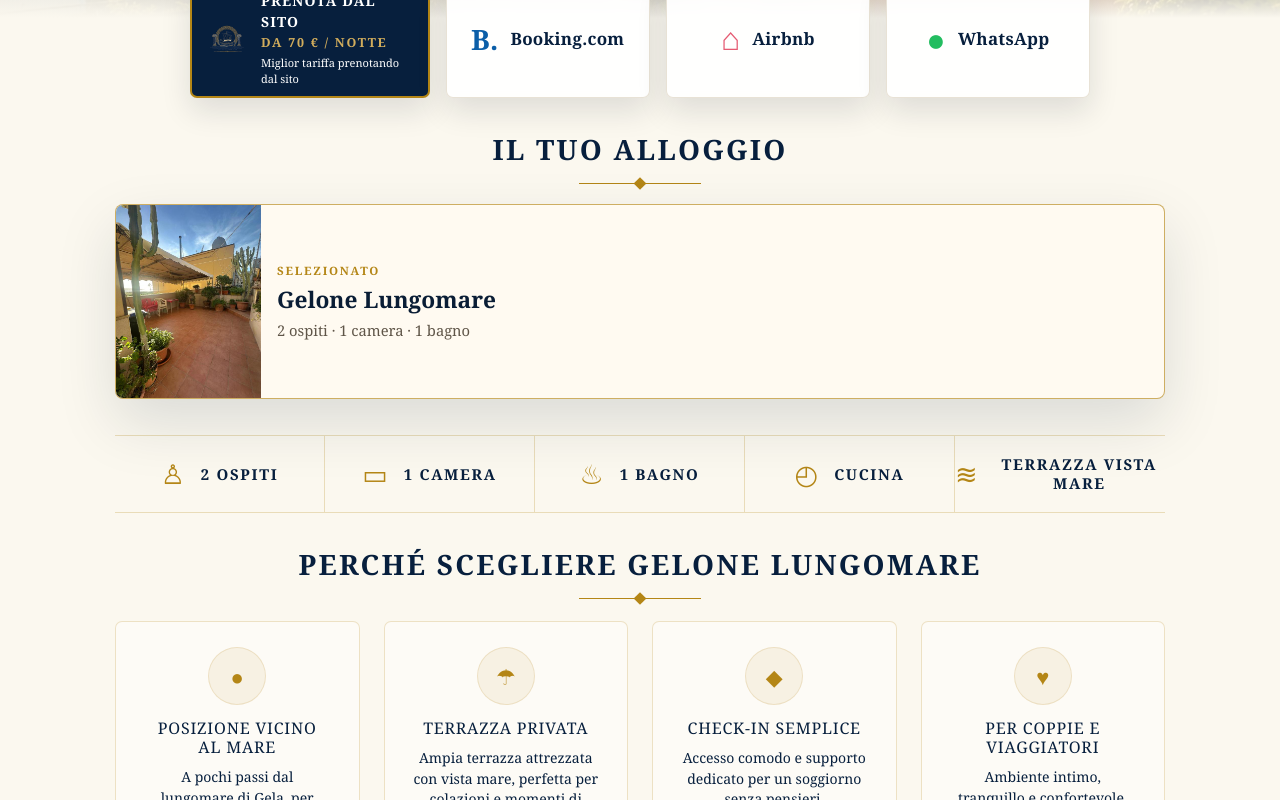
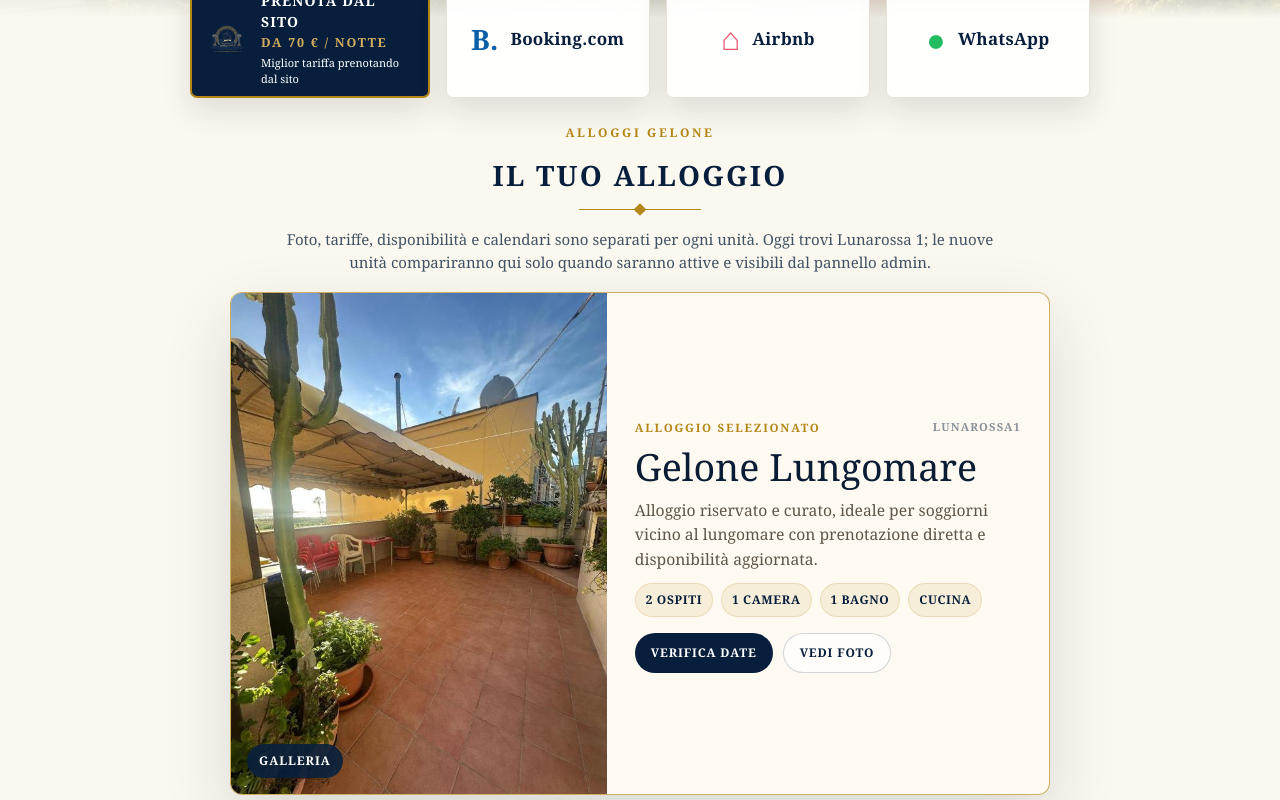
Before and after one commit to romitoorazio/gelone-lungomare, a React (Vite) app: page / in a window 1280 px wide. Shown: the part 520-1320 px from the top of the page. Built offline with nearby package versions, Linux system fonts and the light colour scheme; no server answers; the database is empty; grey boxes are pictures that could not be loaded.

Commit message:
Migliora home multi unita

```diff
--- a/src/App.jsx
+++ b/src/App.jsx
@@ -64,6 +64,28 @@ function getUnitPhotos(unit) {
 function getUnitCover(unit) {
   const photos = getUnitPhotos(unit);
   return photos[0]?.thumbUrl || FOTO_TERRAZZA;
+}
+
+function getUnitDescription(unit) {
+  const text = String(unit?.description || "").trim();
+  if (text && !text.toLowerCase().includes("unità attuale") && !text.toLowerCase().includes("nuova unità")) {
+    return text;
+  }
+
+  return "Alloggio riservato e curato, ideale per soggiorni vicino al lungomare con prenotazione diretta e disponibilità aggiornata.";
+}
+
+function getUnitStats(unit) {
+  const guests = Number(unit?.maxGuests || 2);
+  const bedrooms = Number(unit?.bedrooms || 1);
+  const bathrooms = Number(unit?.bathrooms || 1);
+
+  return [
+    `${guests} ${guests === 1 ? "ospite" : "ospiti"}`,
+    `${bedrooms} ${bedrooms === 1 ? "camera" : "camere"}`,
+    `${bathrooms} ${bathrooms === 1 ? "bagno" : "bagni"}`,
+    unit?.hasKitchen === false ? null : "cucina",
+  ].filter(Boolean);
 }
 
 function pad2(value) {
@@ -194,6 +216,9 @@ export default function App() {
     () => publicUnits.find((unit) => unit.id === selectedPublicUnitId) || publicUnits[0] || DEFAULT_UNIT,
     [publicUnits, selectedPublicUnitId]
   );
+  const selectedUnitName = selectedPublicUnit.publicName || selectedPublicUnit.name || "Gelone Lungomare";
+  const selectedUnitCin = selectedPublicUnit.cin || CIN;
+  const selectedUnitCir = selectedPublicUnit.cir || CIR;
 
   useEffect(() => {
     let mounted = true;
@@ -480,7 +505,7 @@ export default function App() {
 
         <nav className="navlinks" aria-label="Navigazione principale">
           <a className="active" href="#home">Home</a>
-          <a href="#alloggio">Alloggio</a>
+          <a href="#alloggi">Alloggi</a>
           <a href="#foto">Foto</a>
           <a href="#disponibilita">Disponibilità</a>
           <a href="#contatti">Contatti</a>
@@ -506,7 +531,7 @@ export default function App() {
         <div className="hero-bottom-fade" />
 
         <div className="hero-content">
-          <p className="legal-line">CIN: {CIN} <span>|</span> CIR: {CIR}</p>
+          <p className="legal-line">CIN: {selectedUnitCin} <span>|</span> CIR: {selectedUnitCir}</p>
           <h1>Vista mare, terrazza e comfort a due passi dal lungomare di Gela</h1>
           <div className="gold-rule" />
           <p className="hero-copy">
@@ -539,29 +564,79 @@ export default function App() {
       </section>
 
       <section id="alloggi" className="units-showcase">
+        <div className="units-intro">
+          <p className="eyebrow">Alloggi Gelone</p>
           <SectionTitle>{publicUnits.length > 1 ? "SCEGLI IL TUO ALLOGGIO" : "IL TUO ALLOGGIO"}</SectionTitle>
-        <div className="unit-showcase-grid">
+          <p>
+            Foto, tariffe, disponibilità e calendari sono separati per ogni unità. Oggi trovi Lunarossa 1;
+            le nuove unità compariranno qui solo quando saranno attive e visibili dal pannello admin.
+          </p>
+        </div>
+
+        <div className={`unit-showcase-grid ${publicUnits.length === 1 ? "single" : ""}`}>
           {publicUnits.map((unit) => {
             const isSelected = unit.id === selectedPublicUnitId;
+            const stats = getUnitStats(unit);
+            const photoCount = getUnitPhotos(unit).length;
+
             return (
+              <article key={unit.id} className={`unit-showcase-card ${isSelected ? "active" : ""}`}>
                 <button
-                key={unit.id}
                   type="button"
-                className={`unit-showcase-card ${isSelected ? "active" : ""}`}
+                  className="unit-photo-button"
                   onClick={() => {
                     setSelectedPublicUnitId(unit.id);
                     setAvailability(null);
                     setRequestStatus(null);
                     setCalendarRefreshKey((value) => value + 1);
+                    window.setTimeout(() => document.getElementById("foto")?.scrollIntoView({ behavior: "smooth", block: "start" }), 80);
+                  }}
+                  aria-label={`Guarda le foto di ${unit.publicName || unit.name}`}
+                >
+                  <img src={getUnitCover(unit)} alt={unit.publicName || unit.name} />
+                  <span>{photoCount > 0 ? `${photoCount} foto` : "Galleria"}</span>
+                </button>
+
+                <div className="unit-card-body">
+                  <div className="unit-card-topline">
+                    <em>{isSelected ? "Alloggio selezionato" : "Disponibilità separata"}</em>
+                    <b>{unit.id}</b>
+                  </div>
+                  <h3>{unit.publicName || unit.name}</h3>
+                  <p>{getUnitDescription(unit)}</p>
+                  <div className="unit-stat-list">
+                    {stats.map((stat) => <span key={stat}>{stat}</span>)}
+                  </div>
+                  <div className="unit-card-actions">
+                    <button
+                      type="button"
+                      className="unit-primary-action"
+                      onClick={() => {
+                        setSelectedPublicUnitId(unit.id);
+                        setAvailability(null);
+                        setRequestStatus(null);
+                        setCalendarRefreshKey((value) => value + 1);
+                        window.setTimeout(() => document.getElementById("disponibilita")?.scrollIntoView({ behavior: "smooth", block: "start" }), 80);
                       }}
                     >
-                <img src={getUnitCover(unit)} alt={unit.publicName || unit.name} />
-                <span>
-                  <em>{isSelected ? "Selezionato" : "Disponibilità separata"}</em>
-                  <strong>{unit.publicName || unit.name}</strong>
-                  <small>{unit.maxGuests || 2} ospiti · {unit.bedrooms || 1} camera · {unit.bathrooms || 1} bagno</small>
-                </span>
+                      Verifica date
                     </button>
+                    <button
+                      type="button"
+                      className="unit-secondary-action"
+                      onClick={() => {
+                        setSelectedPublicUnitId(unit.id);
+                        setAvailability(null);
+                        setRequestStatus(null);
+                        setCalendarRefreshKey((value) => value + 1);
+                        window.setTimeout(() => document.getElementById("foto")?.scrollIntoView({ behavior: "smooth", block: "start" }), 80);
+                      }}
+                    >
+                      Vedi foto
+                    </button>
+                  </div>
+                </div>
+              </article>
             );
           })}
         </div>
@@ -637,6 +712,7 @@ export default function App() {
         <div className="availability-card">
           <div className="availability-form-wrap">
             <SectionTitle>DISPONIBILITÀ E PRENOTAZIONE</SectionTitle>
+            <p className="selected-unit-strip">Alloggio selezionato: <strong>{selectedUnitName}</strong></p>
             <form className="date-form" onSubmit={checkAvailability}>
               <label>
                 <span>Check-in</span>
@@ -907,14 +983,29 @@ button, input, select { font: inherit; }
 .section-title span::after { content: ''; position: absolute; left: 50%; top: -4px; width: 9px; height: 9px; background: var(--gold); transform: translateX(-50%) rotate(45deg); }
 
 .why, .gallery-section, .availability, .position, .units-showcase { padding: 0 58px; }
-.unit-showcase-grid { width: min(1050px, 100%); margin: 0 auto 30px; display: grid; grid-template-columns: repeat(auto-fit, minmax(260px, 1fr)); gap: 18px; }
-.unit-showcase-card { min-height: 178px; display: grid; grid-template-columns: 145px 1fr; gap: 16px; align-items: stretch; border: 1px solid rgba(180,134,22,.24); border-radius: 8px; overflow: hidden; background: #fffaf1; text-align: left; cursor: pointer; box-shadow: 0 18px 45px rgba(10,29,53,.08); transition: transform .2s ease, border-color .2s ease, box-shadow .2s ease; }
-.unit-showcase-card:hover, .unit-showcase-card.active { transform: translateY(-2px); border-color: rgba(180,134,22,.65); box-shadow: 0 24px 60px rgba(10,29,53,.13); }
-.unit-showcase-card img { width: 100%; height: 100%; object-fit: cover; display: block; }
-.unit-showcase-card span { padding: 18px 18px 18px 0; display: flex; flex-direction: column; justify-content: center; gap: 7px; }
-.unit-showcase-card em { color: #b48616; font-size: .72rem; font-style: normal; font-weight: 800; letter-spacing: .15em; text-transform: uppercase; }
-.unit-showcase-card strong { color: #0a1d35; font-family: Georgia, 'Times New Roman', serif; font-size: 1.42rem; line-height: 1.1; }
-.unit-showcase-card small { color: #5f5548; font-size: .92rem; line-height: 1.5; }
+.units-intro { width: min(880px, 100%); margin: 0 auto 20px; text-align: center; }
+.eyebrow { margin: 26px 0 -18px; color: var(--gold); font-size: 12px; font-weight: 900; letter-spacing: .22em; text-transform: uppercase; }
+.units-intro p:not(.eyebrow) { margin: -4px auto 0; max-width: 720px; color: rgba(7,31,61,.76); font-size: 15px; line-height: 1.55; }
+.unit-showcase-grid { width: min(1050px, 100%); margin: 0 auto 30px; display: grid; grid-template-columns: repeat(auto-fit, minmax(310px, 1fr)); gap: 20px; }
+.unit-showcase-grid.single { grid-template-columns: minmax(0, 820px); justify-content: center; }
+.unit-showcase-card { min-height: 270px; display: grid; grid-template-columns: minmax(240px, .85fr) minmax(0, 1fr); gap: 0; align-items: stretch; border: 1px solid rgba(180,134,22,.24); border-radius: 12px; overflow: hidden; background: rgba(255,250,241,.96); text-align: left; box-shadow: 0 20px 55px rgba(10,29,53,.09); transition: transform .2s ease, border-color .2s ease, box-shadow .2s ease; }
+.unit-showcase-card:hover, .unit-showcase-card.active { transform: translateY(-2px); border-color: rgba(180,134,22,.65); box-shadow: 0 26px 68px rgba(10,29,53,.14); }
+.unit-photo-button { position: relative; width: 100%; min-height: 100%; border: 0; padding: 0; background: #eadfce; cursor: pointer; overflow: hidden; }
+.unit-photo-button img { width: 100%; height: 100%; object-fit: cover; display: block; transition: transform .45s ease, filter .45s ease; }
+.unit-photo-button:hover img { transform: scale(1.045); filter: brightness(.92); }
+.unit-photo-button span { position: absolute; left: 16px; bottom: 16px; padding: 8px 12px; border-radius: 999px; background: rgba(7,31,61,.88); color: #fff; font-size: 12px; font-weight: 900; letter-spacing: .08em; text-transform: uppercase; }
+.unit-card-body { padding: 28px 28px 24px; display: flex; flex-direction: column; justify-content: center; gap: 12px; }
+.unit-card-topline { display: flex; align-items: center; justify-content: space-between; gap: 12px; }
+.unit-card-topline em { color: #b48616; font-size: .72rem; font-style: normal; font-weight: 900; letter-spacing: .15em; text-transform: uppercase; }
+.unit-card-topline b { color: rgba(7,31,61,.48); font-size: .70rem; letter-spacing: .10em; text-transform: uppercase; }
+.unit-card-body h3 { margin: 0; color: #0a1d35; font-family: Georgia, 'Times New Roman', serif; font-size: clamp(1.75rem, 3vw, 2.35rem); line-height: 1.02; }
+.unit-card-body p { margin: 0; color: #5f5548; font-size: .98rem; line-height: 1.55; }
+.unit-stat-list { display: flex; flex-wrap: wrap; gap: 8px; }
+.unit-stat-list span { padding: 7px 10px; border-radius: 999px; background: rgba(180,134,22,.10); border: 1px solid rgba(180,134,22,.18); color: var(--navy); font-size: 12px; font-weight: 800; letter-spacing: .05em; text-transform: uppercase; }
+.unit-card-actions { display: flex; flex-wrap: wrap; gap: 10px; margin-top: 4px; }
+.unit-card-actions button { min-height: 40px; border-radius: 999px; padding: 0 16px; cursor: pointer; font-weight: 900; letter-spacing: .07em; text-transform: uppercase; font-size: 12px; }
+.unit-primary-action { border: 0; background: var(--navy); color: #fff; }
+.unit-secondary-action { border: 1px solid rgba(7,31,61,.18); background: rgba(255,255,255,.55); color: var(--navy); }
 .why-grid { width: min(1050px, 100%); margin: 0 auto; display: grid; grid-template-columns: repeat(4, 1fr); gap: 24px; }
 .why-grid article { background: rgba(255,255,255,.45); border: 1px solid rgba(180,134,22,.22); border-radius: 7px; padding: 25px 28px 24px; text-align: center; min-height: 175px; }
 .why-grid i { width: 58px; height: 58px; margin: 0 auto 14px; border-radius: 50%; background: rgba(180,134,22,.08); border: 1px solid rgba(180,134,22,.16); display: grid; place-items: center; color: var(--gold); font-style: normal; font-size: 22px; }
@@ -944,6 +1035,8 @@ button, input, select { font: inherit; }
 
 .availability-card { width: min(1050px, 100%); margin: 28px auto 0; border: 1px solid rgba(180,134,22,.20); border-radius: 8px; display: grid; grid-template-columns: 1.25fr .9fr; overflow: hidden; background: rgba(255,255,255,.32); }
 .availability-form-wrap { padding: 0 34px 28px; }
+.selected-unit-strip { margin: -7px 0 18px; padding: 10px 14px; border-radius: 999px; background: rgba(180,134,22,.10); border: 1px solid rgba(180,134,22,.18); text-align: center; font-size: 14px; color: rgba(7,31,61,.76); }
+.selected-unit-strip strong { color: var(--navy); }
 .date-form { display: grid; grid-template-columns: repeat(3, 1fr); gap: 14px; }
 .date-form label { display: grid; gap: 7px; padding: 13px 14px; background: rgba(255,255,255,.55); border: 1px solid rgba(180,134,22,.18); border-radius: 6px; }
 .date-form label span { font-size: 13px; font-weight: 800; }
@@ -1034,10 +1127,16 @@ button, input, select { font: inherit; }
   .amenities div { border-right: 0; border-bottom: 1px solid var(--line); min-height: 58px; }
   .why, .gallery-section, .availability, .position, .units-showcase { padding: 0 16px; }
   .why-grid, .unit-showcase-grid, .availability-card, .position-card, .footer { grid-template-columns: 1fr; }
+  .unit-showcase-grid.single { grid-template-columns: 1fr; }
+  .unit-showcase-card { grid-template-columns: 1fr; min-height: 0; }
+  .unit-photo-button { min-height: 240px; }
+  .unit-card-body { padding: 22px 20px 20px; }
+  .unit-card-topline { align-items: flex-start; flex-direction: column; gap: 6px; }
+  .unit-card-actions { flex-direction: column; }
+  .unit-card-actions button { width: 100%; }
   .gallery-layout { grid-template-columns: 1fr; }
   .gallery-feature { min-height: 280px; }
   .gallery-grid { grid-template-columns: 1fr 1fr; gap: 10px; }
-  .unit-showcase-card { grid-template-columns: 110px 1fr; }
   .gallery-thumb { min-height: 125px; }
   .lightbox { padding: 72px 14px 24px; }
   .lightbox-content img { max-height: 70vh; }
```
Lines whose indentation alone changed are shown as unchanged.
